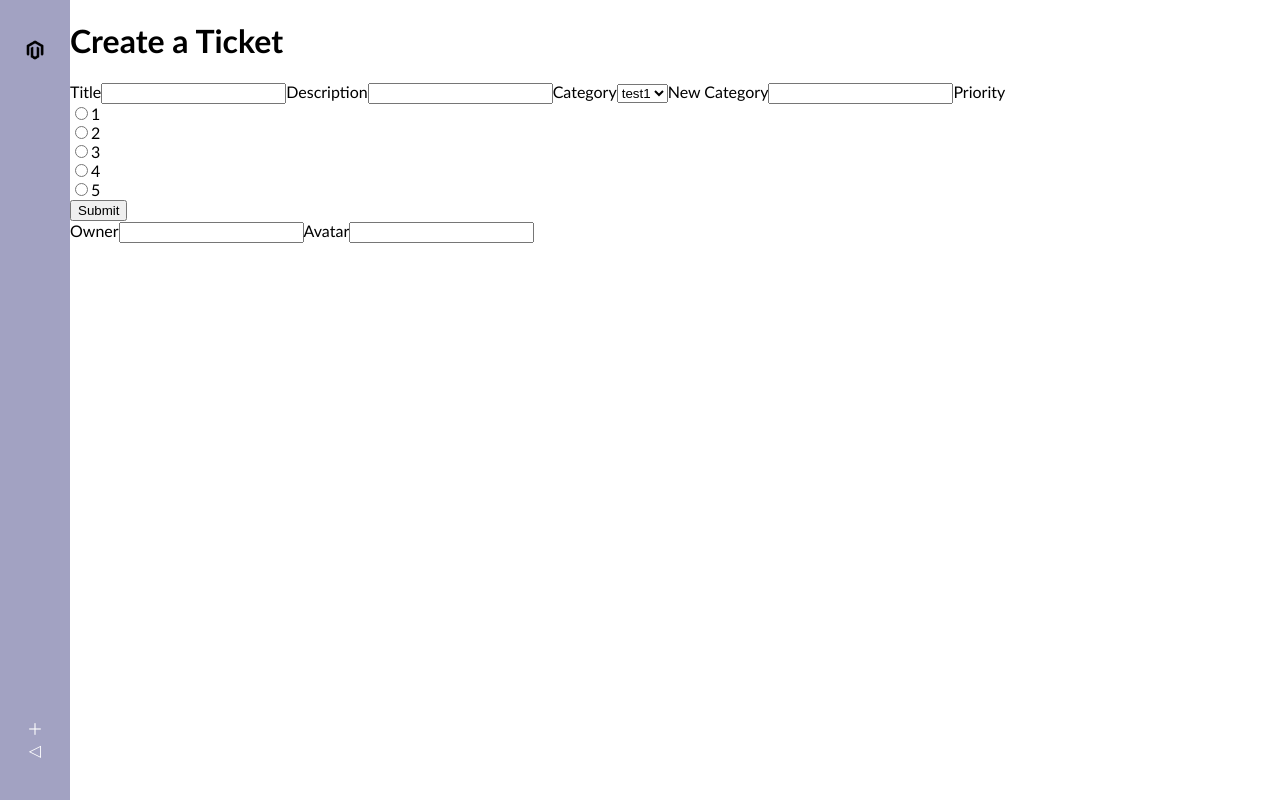
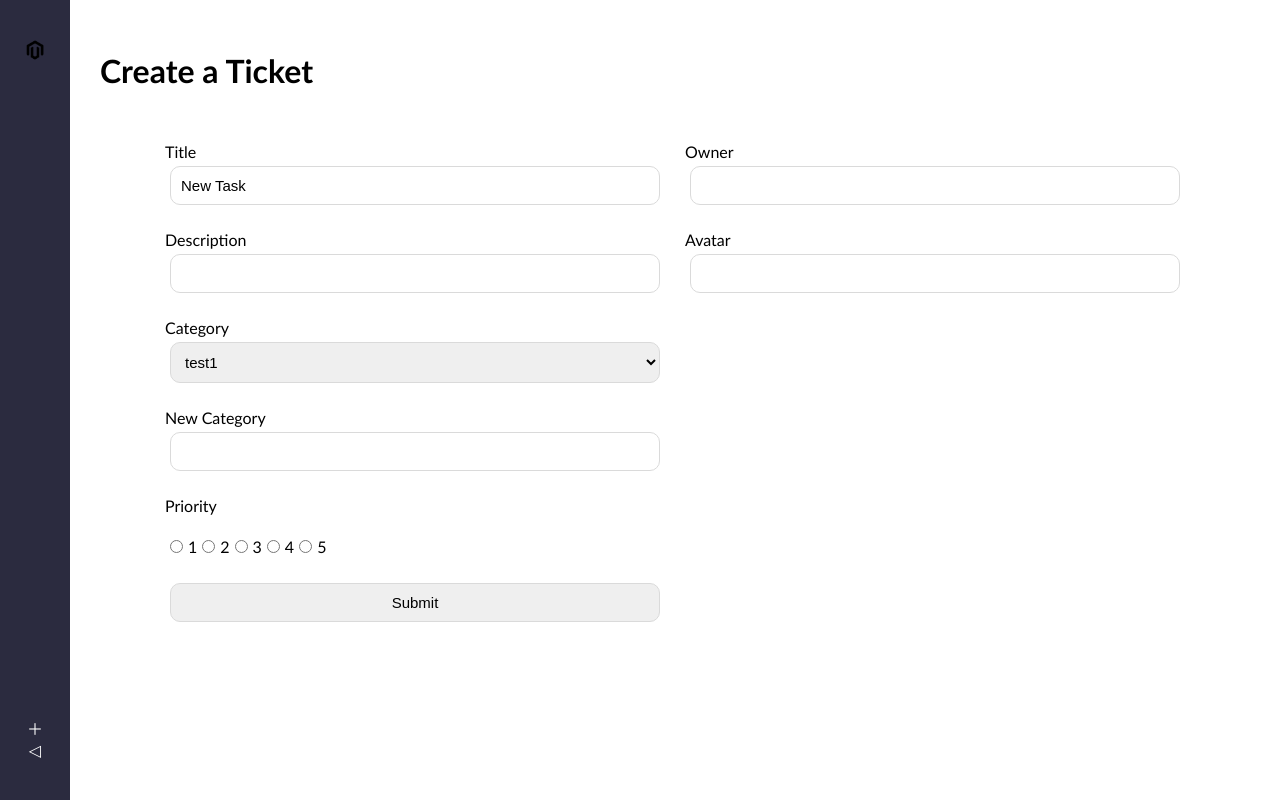
Before and after one commit to IoanLipan/crm-monday, a React (Create React App) app: page /ticket in a window 1280 px wide. Built offline with nearby package versions, Linux system fonts and the light colour scheme; the HTML template or start-up script is replaced by a standard one.

Commit message:
create backend

```diff
--- a/src/index.css
+++ b/src/index.css
@@ -9,15 +9,15 @@ html, body {
 }
 
 #link {
-  text-decoration: none;
-  color: rgb(46, 46, 46);
+text-decoration: none;
+color: rgb(46, 46, 46);
 }
 
 /* ----- Nav ------ */
 
 nav {
   height: 100vh;
-  background-color: rgb(162, 162, 194);
+  background-color: rgb(43, 43, 63);
   color: rgb(255,255,255);
   text-align: center;
   display: flex;
@@ -51,7 +51,6 @@ nav .icon {
   height:80vh;
   overflow: auto;
 }
-
 /* ----- TicketCard ------ */
 .ticket-card {
   display: flex;
@@ -73,8 +72,7 @@ nav .icon {
 }
 
 .ticket-card .ticket-color {
-  max-width: 15px;
-  padding: 0px;
+  width: 15px;
   margin: 2px;
 }
 
@@ -92,13 +90,8 @@ nav .icon {
 }
 
 .ticket-card .img-container img {
-  max-width: 30px;
-  height: auto;
+  width: 100%;
 }
-
-/* .ticket-card .img-container img {
-  width: 100%;
-} */
 
 .ticket-card .status-display {
   display: flex;
@@ -157,26 +150,22 @@ nav .icon {
   background-color: rgb(104, 104, 175);
   height: 100%;
 }
+
 /* ----- Ticket ------ */
 
 .ticket {
   padding: 30px;
   width: 100%;
-  background-color: rgb(240, 240, 240);
-  border-radius: 10px;
-  box-shadow: 0 2px 4px rgba(0, 0, 0, 0.1);
 }
 
 .ticket .ticket-container {
   width: 100%;
   display: flex;
   justify-content: center;
+
 }
-
-.ticket form {
+.ticket form  {
   display: flex;
-  flex-wrap: wrap;
-  justify-content: center;
 }
 
 .ticket form section {
@@ -190,8 +179,7 @@ nav .icon {
   margin: 20px 0 0 0;
 }
 
-.ticket form input,
-.ticket form select {
+.ticket form input, select {
   padding: 10px;
   font-size: 15px;
   border-radius: 10px;
@@ -213,6 +201,5 @@ nav .icon {
 }
 
 .ticket .img-preview img {
-  max-width: 50px;
-  max-height: 50px;
+  width: 100%;
 }
--- a/src/pages/Dashboard.js
+++ b/src/pages/Dashboard.js
@@ -1,102 +1,32 @@
 import React from "react";
 import TicketCard from "../components/TicketCard";
+import axios from "axios";
+import { useState, useEffect, useContext } from "react";
 
 const Dashboard = () => {
-  const tickets = [
-    {
-      category: "Q1 2022",
-      color: "red",
-      title: "NFT Safety 101 Video",
-      owner: "Andrew Stevenson",
-      avatar: "https://placehold.co/120x120",
-      status: "done",
-      priority: 5,
-      progress: 40,
-      description:
-        "Make a video showcasing how to work with nft's safely, including how to know if one's genuine.",
-      timestamp: "2022-02-11T07:26:00+0000",
-    },
-    {
-      category: "Q2 2022",
-      color: "blue",
-      title: "New Feature Development",
-      owner: "John Smith",
-      avatar: "https://placehold.co/120x120",
-      status: "in-progress",
-      priority: 3,
-      progress: 20,
-      description: "Implement new feature based on customer requirements.",
-      timestamp: "2022-04-15T09:15:00+0000",
-    },
-    {
-      category: "Q3 2022",
-      color: "green",
-      title: "Bug Fixing",
-      owner: "Emily Johnson",
-      avatar: "https://placehold.co/120x120",
-      status: "to-do",
-      priority: 2,
-      progress: 0,
-      description: "Fix reported bugs and improve application stability.",
-      timestamp: "2022-07-01T16:30:00+0000",
-    },
-    {
-      category: "Q1 2022",
-      color: "orange",
-      title: "UI Enhancement",
-      owner: "David Thompson",
-      avatar: "https://placehold.co/120x120",
-      status: "stuck",
-      priority: 4,
-      progress: 60,
-      description:
-        "Improve user interface based on feedback and usability testing.",
-      timestamp: "2022-02-25T14:45:00+0000",
-    },
-    {
-      category: "Q1 2022",
-      color: "red",
-      title: "Database Optimization",
-      owner: "Sarah Wilson",
-      avatar: "https://placehold.co/120x120",
-      status: "to-do",
-      priority: 4,
-      progress: 0,
-      description: "Optimize database queries for improved performance.",
-      timestamp: "2022-03-10T09:00:00+0000",
-    },
-    {
-      category: "Q2 2022",
-      color: "blue",
-      title: "Localization Support",
-      owner: "Michael Brown",
-      avatar: "https://placehold.co/120x120",
-      status: "to-do",
-      priority: 3,
-      progress: 0,
-      description: "Add support for multiple languages in the application.",
-      timestamp: "2022-04-20T13:30:00+0000",
-    },
-    {
-      category: "Q3 2022",
-      color: "green",
-      title: "Performance Monitoring",
-      owner: "Jennifer Davis",
-      avatar: "https://placehold.co/120x120",
-      status: "to-do",
-      priority: 2,
-      progress: 0,
-      description: "Implement performance monitoring and error tracking.",
-      timestamp: "2022-07-05T11:15:00+0000",
-    },
-  ];
+  const [tickets, setTickets] = useState(null);
+
+  useEffect(() => {
+    async function fetchData() {
+      const response = await axios.get("http://localhost:8000/tickets");
+
+      const dataObject = response.data.data;
+
+      const formattedArray = Object.keys(dataObject).map((key) => {
+        const formattedData = { ...dataObject[key] };
+        formattedData["documentId"] = key;
+        return formattedData;
+      });
+
+      setTickets(formattedArray);
+    }
+    fetchData();
+  }, []);
 
   const uniqueCategories = [
     ...new Set(tickets?.map(({ category }) => category)),
   ];
-  const uniqueStatus = [
-    ...new Set(tickets?.map(({ status }) => status)),
-  ];
+  const uniqueStatus = [...new Set(tickets?.map(({ status }) => status))];
 
   console.log(uniqueStatus);
 
--- a/src/pages/TicketPage.js
+++ b/src/pages/TicketPage.js
@@ -1,3 +1,5 @@
+import axios from "axios";
+import { useNavigate } from "react-router-dom";
 import { useState } from "react";
 
 const TicketPage = () => {
@@ -5,15 +7,32 @@ const TicketPage = () => {
     status: "not started",
     progress: 0,
     timestamp: new Date().toISOString(),
-    title: "",
+    title: "New Task",
+    owner: "",
+    avatar: "",
+    category: "",
+    priority: 0,
+    description: "",
   });
   const editMode = false;
 
   const categories = ["test1", "test2"];
 
-  const handleSubmit = (e) => {
+  const navigate = useNavigate();
+
+  const handleSubmit = async (e) => {
     e.preventDefault();
-    console.log("submitted");
+
+    if (!editMode) {
+      const response = await axios.post("http://localhost:8000/tickets", {
+        formData,
+      });
+      console.log(response);
+      const success = response.status === 200;
+      if (success) {
+        navigate("/");
+      }
+    }
   };
 
   const handleChange = (e) => {
@@ -23,12 +42,10 @@ const TicketPage = () => {
       ...prevState,
       [name]: value,
     }));
-
-    console.log(value); // Log the updated value instead of formData.priority
   };
 
   return (
-    <div>
+    <div className="ticket">
       <h1>{editMode ? "Update your ticket!" : "Create a Ticket"}</h1>
       <div className="ticket-container">
         <form onSubmit={handleSubmit}>
```
Also changed, not shown: server.js (+55 -0 lines), 1 other file (tests, documents, lock files or other folders).
